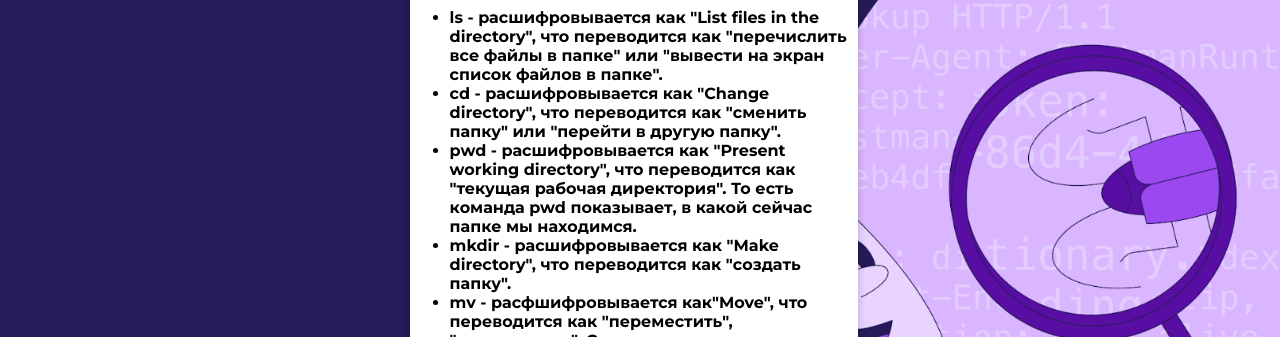
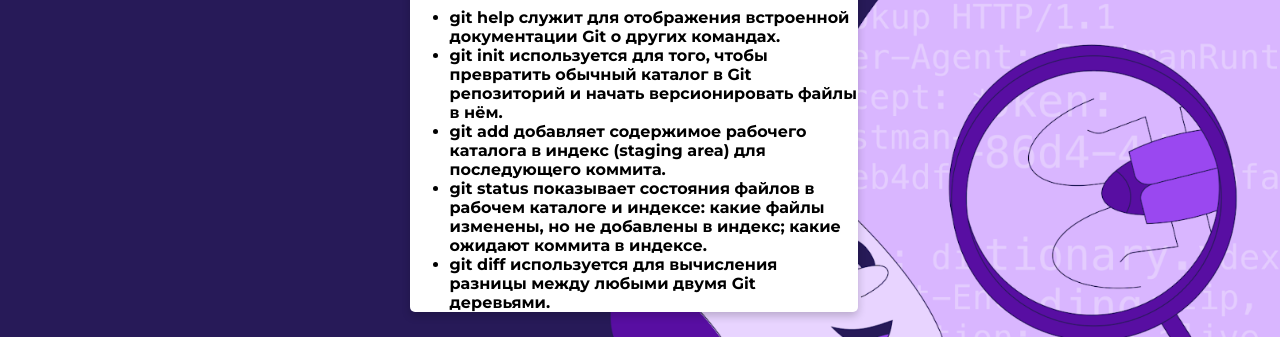
Before and after one commit to Lyosya13/final-task, a plain HTML site: page git.html in a window 1280 px wide. Shown: the part 71-408 px from the top of the page. Drawn offline with Linux system fonts and the light colour scheme; files whose address does not match are found by name.

Commit message:
git.html

```diff
--- a/git.html
+++ b/git.html
@@ -14,11 +14,11 @@
       <div class="card">
          <p class="subtitle">Git</p>
           <ul>
-            <li>ls - расшифровывается как "List files in the directory", что переводится как "перечислить все файлы в папке" или "вывести на экран список файлов в папке".</li>
-            <li>cd - расшифровывается как "Change directory", что переводится как "сменить папку" или "перейти в другую папку".</li>
-            <li>pwd - расшифровывается как "Present working directory", что переводится как "текущая рабочая директория". То есть команда pwd показывает, в какой сейчас папке мы находимся. </li>
-            <li>mkdir - расшифровывается как "Make directory", что переводится как "создать папку".</li>
-            <li>mv - расфшифровывается как"Move", что переводится как "переместить", "передвинуть". С помощью нее можно переместить, переименовать или удалить файл.</li>
+            <li>git help служит для отображения встроенной документации Git о других командах.</li>
+            <li>git init используется для того, чтобы превратить обычный каталог в Git репозиторий и начать версионировать файлы в нём.</li>
+            <li>git add добавляет содержимое рабочего каталога в индекс (staging area) для последующего коммита.</li>
+            <li>git status показывает состояния файлов в рабочем каталоге и индексе: какие файлы изменены, но не добавлены в индекс; какие ожидают коммита в индексе.</li>
+            <li>git diff используется для вычисления разницы между любыми двумя Git деревьями.</li>
          </ul>
       </div>
       <!--footer-->
```
